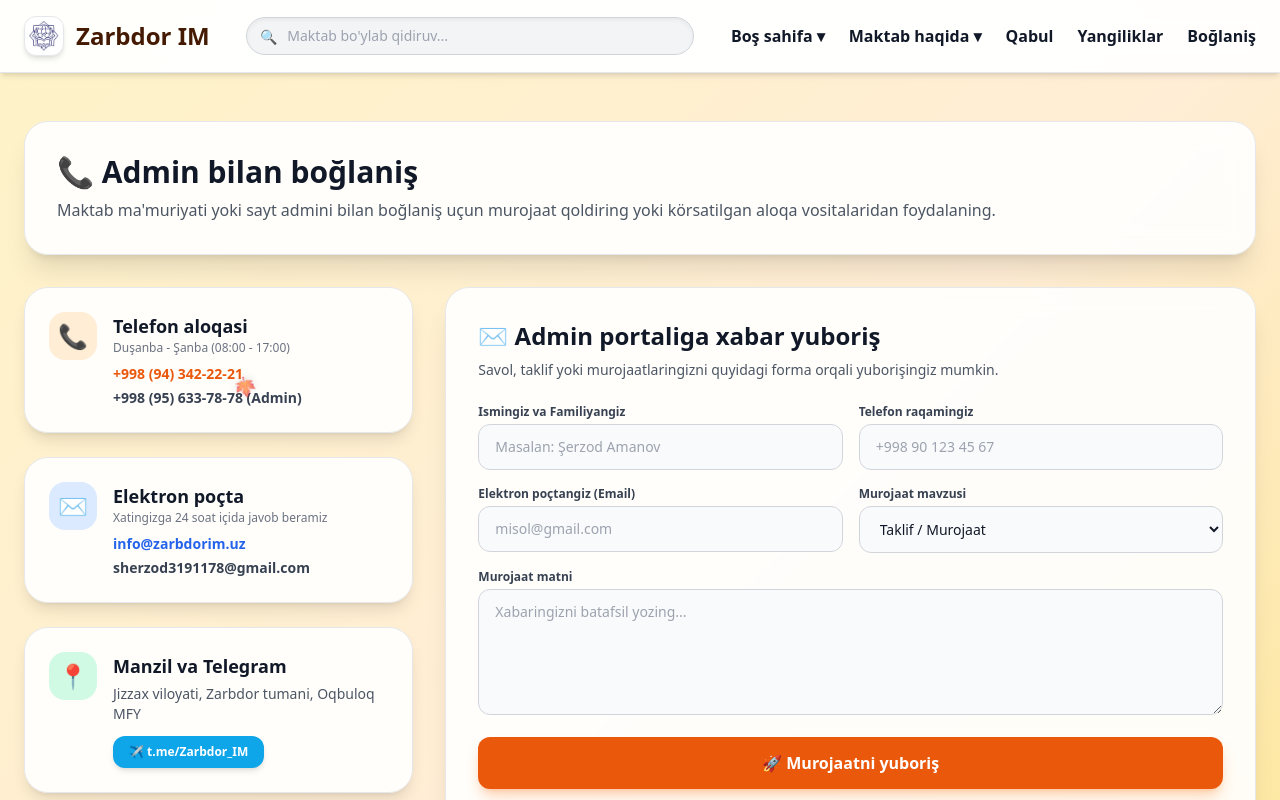
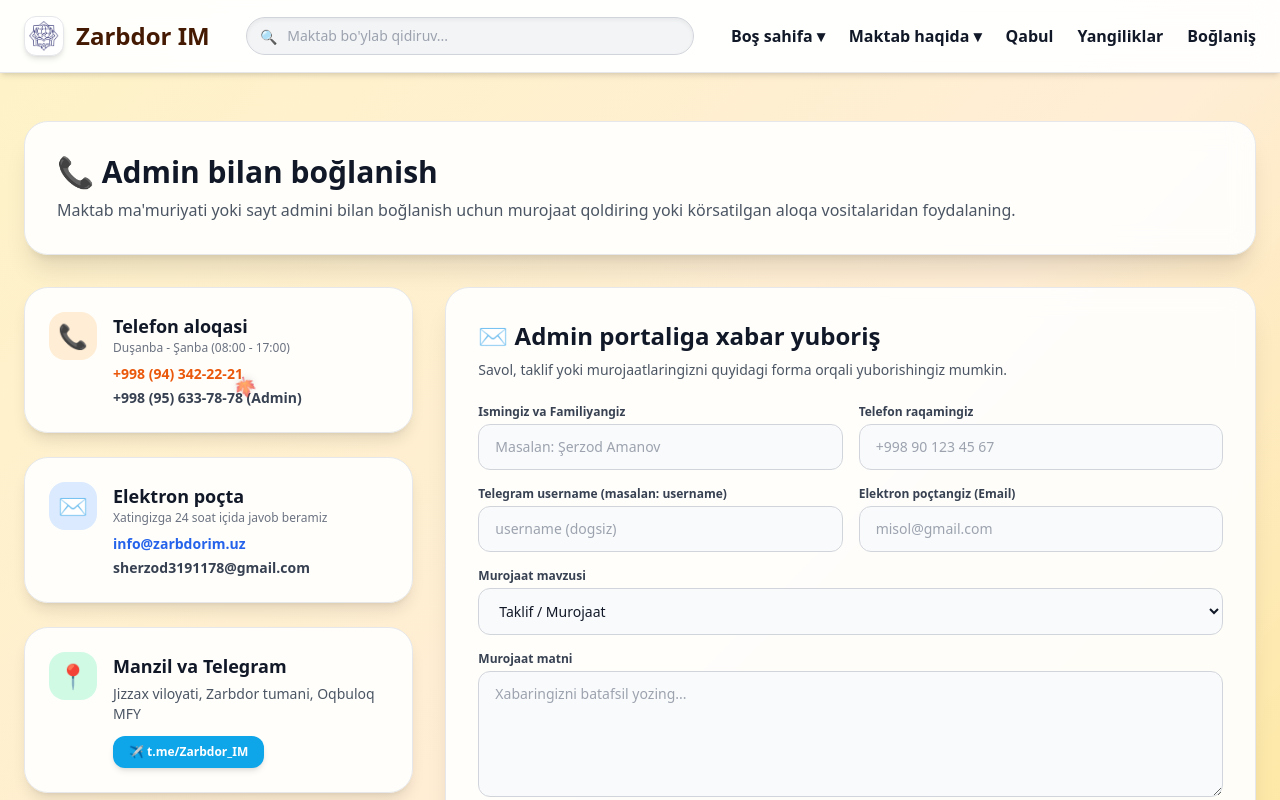
Before and after one commit to Sherzod1978/zarbdor-portal, a React (Vite) app: page /contact in a window 1280 px wide. Shown: the top 800 px of the page. Built offline with nearby package versions, Linux system fonts and the light colour scheme.

Commit message:
Javob berish

```diff
--- a/src/pages/Contact.jsx
+++ b/src/pages/Contact.jsx
@@ -5,6 +5,7 @@ export default function Contact({ currentSeason }) {
     name: '',
     phone: '',
     email: '',
+    telegram: '', // <-- Telegram username uchun yangi maydon
     subject: 'Taklif / Murojaat',
     message: ''
   });
@@ -13,7 +14,6 @@ export default function Contact({ currentSeason }) {
   const [loading, setLoading] = useState(false);
 
   // TELEGRAM BOT SOZLAMALARI
-  // O'zingizning Bot Token va Chat ID raqamlaringizni quyidagi qobitlar ichiga yozing:
   const TELEGRAM_BOT_TOKEN = '9038809843:AAGOCnTgQMtxqoO0RfTKZ01hNGhi0DGZodc';
   const TELEGRAM_CHAT_ID = '1024073475';
 
@@ -21,12 +21,12 @@ export default function Contact({ currentSeason }) {
     e.preventDefault();
     setLoading(true);
 
-    // Oddiy matn ko'rinishi (hech qanday maxsus belgilarsiz)
     const textMessage = `Yangi murojaat (Zarbdor IM Portali)
 
 F.I.Sh: ${formData.name}
 Tel: ${formData.phone}
-Email: ${formData.email || "Ko'rsatilmadi"}
+Telegram: ${formData.telegram ? '@' + formData.telegram.replace('@', '') : "Ko'rsatilmadi"}
+Email: ${formData.email || "Körsatilmadi"}
 Mavzu: ${formData.subject}
 
 Xabar matni:
@@ -40,22 +40,21 @@ ${formData.message}`;
           body: JSON.stringify({
             chat_id: TELEGRAM_CHAT_ID,
             text: textMessage
-            // parse_mode olib tashlandi, shuning uchun xato bermaydi
           })
         });
 
         const data = await response.json();
         if (!data.ok) {
           console.error("Telegram xatosi:", data);
-          alert("Telegramga yuborishda xatolik: " + data.description);
+          alert("Telegramga yuborişda xatolik: " + data.description);
         }
       }
 
       setSubmitted(true);
-      setFormData({ name: '', phone: '', email: '', subject: 'Taklif / Murojaat', message: '' });
+      setFormData({ name: '', phone: '', email: '', telegram: '', subject: 'Taklif / Murojaat', message: '' });
       setTimeout(() => setSubmitted(false), 5000);
     } catch (error) {
-      alert("Xabar yuborishda xatolik yuz berdi!");
+      alert("Xabar yuborişda xatolik yuz berdi!");
       console.error(error);
     } finally {
       setLoading(false);
@@ -65,18 +64,14 @@ ${formData.message}`;
   return (
     <div className="max-w-[1400px] mx-auto px-6 py-12">
 
-      {/* Sarlavha */}
       <div className="bg-white/90 backdrop-blur-md rounded-3xl p-8 shadow-xl border border-gray-200 mb-8">
-        <h1 className="text-3xl font-black text-gray-900 mb-2">📞 Admin bilan boğlaniş</h1>
-        <p className="text-gray-600">Maktab ma'muriyati yoki sayt admini bilan boğlaniş uçun murojaat qoldiring yoki körsatilgan aloqa vositalaridan foydalaning.</p>
+        <h1 className="text-3xl font-black text-gray-900 mb-2">📞 Admin bilan boğlanish</h1>
+        <p className="text-gray-600">Maktab ma'muriyati yoki sayt admini bilan boğlanish uchun murojaat qoldiring yoki körsatilgan aloqa vositalaridan foydalaning.</p>
       </div>
 
       <div className="grid grid-cols-1 lg:grid-cols-3 gap-8">
 
-        {/* Aloqa Ma'lumotlari */}
         <div className="space-y-6">
-
-          {/* Telefon Aloqasi */}
           <div className="bg-white/90 backdrop-blur-md p-6 rounded-3xl shadow-lg border border-gray-200 flex items-start gap-4">
             <div className="w-12 h-12 bg-orange-100 text-orange-600 rounded-2xl flex items-center justify-center text-2xl shrink-0">
               📞
@@ -93,7 +88,6 @@ ${formData.message}`;
             </div>
           </div>
 
-          {/* Email Pochta */}
           <div className="bg-white/90 backdrop-blur-md p-6 rounded-3xl shadow-lg border border-gray-200 flex items-start gap-4">
             <div className="w-12 h-12 bg-blue-100 text-blue-600 rounded-2xl flex items-center justify-center text-2xl shrink-0">
               ✉️
@@ -110,7 +104,6 @@ ${formData.message}`;
             </div>
           </div>
 
-          {/* Manzil va Telegram */}
           <div className="bg-white/90 backdrop-blur-md p-6 rounded-3xl shadow-lg border border-gray-200 flex items-start gap-4">
             <div className="w-12 h-12 bg-emerald-100 text-emerald-600 rounded-2xl flex items-center justify-center text-2xl shrink-0">
               📍
@@ -119,7 +112,7 @@ ${formData.message}`;
               <h3 className="font-bold text-gray-900 text-lg">Manzil va Telegram</h3>
               <p className="text-sm text-gray-600 mt-1">Jizzax viloyati, Zarbdor tumani, Oqbuloq MFY</p>
               <a
-                href="https://t.me"
+                href="https://t.me/Zarbdor_IM"
                 target="_blank"
                 rel="noreferrer"
                 className="inline-flex items-center gap-2 mt-3 px-4 py-2 bg-sky-500 text-white text-xs font-bold rounded-xl hover:bg-sky-600 transition shadow-md"
@@ -128,17 +121,15 @@ ${formData.message}`;
               </a>
             </div>
           </div>
-
         </div>
 
-        {/* Murojaat Yuborish Formasi */}
         <div className="lg:col-span-2 bg-white/90 backdrop-blur-md p-8 rounded-3xl shadow-xl border border-gray-200">
           <h2 className="text-2xl font-black text-gray-900 mb-2">✉️ Admin portaliga xabar yuboriş</h2>
-          <p className="text-sm text-gray-600 mb-6">Savol, taklif yoki murojaatlaringizni quyidagi forma orqali yuborişingiz mumkin.</p>
+          <p className="text-sm text-gray-600 mb-6">Savol, taklif yoki murojaatlaringizni quyidagi forma orqali yuborishingiz mumkin.</p>
 
           {submitted && (
             <div className="mb-6 p-4 bg-emerald-100 border border-emerald-400 text-emerald-800 rounded-2xl text-sm font-bold flex items-center gap-2 animate-bounce">
-              <span>✅</span> Murojaatingiz Telegram orqali muvaffaqiyatli yuborildi! Admin tez orada siz bilan boğlanadi.
+              <span>✅</span> Murojaatingiz Telegram orqali muvaffaqiyatli yuborildi! Admin tez orada siz bilan bog'lanadi.
             </div>
           )}
 
@@ -171,6 +162,17 @@ ${formData.message}`;
 
             <div className="grid grid-cols-1 md:grid-cols-2 gap-4">
               <div>
+                <label className="block text-xs font-bold text-gray-700 mb-1">Telegram username (masalan: username)</label>
+                <input
+                  type="text"
+                  placeholder="username (dogsiz)"
+                  value={formData.telegram}
+                  onChange={(e) => setFormData({ ...formData, telegram: e.target.value })}
+                  className="w-full px-4 py-3 bg-gray-50 border border-gray-300 rounded-xl text-sm focus:ring-2 focus:ring-orange-500 focus:bg-white focus:outline-none transition"
+                />
+              </div>
+
+              <div>
                 <label className="block text-xs font-bold text-gray-700 mb-1">Elektron poçtangiz (Email)</label>
                 <input
                   type="email"
@@ -179,6 +181,7 @@ ${formData.message}`;
                   onChange={(e) => setFormData({ ...formData, email: e.target.value })}
                   className="w-full px-4 py-3 bg-gray-50 border border-gray-300 rounded-xl text-sm focus:ring-2 focus:ring-orange-500 focus:bg-white focus:outline-none transition"
                 />
+              </div>
             </div>
 
             <div>
@@ -193,7 +196,6 @@ ${formData.message}`;
                 <option value="Texnik muammo">Saytdagi texnik muammo</option>
                 <option value="Boshqa">Boşqa</option>
               </select>
-              </div>
             </div>
 
             <div>
```
Lines whose indentation alone changed are shown as unchanged.
